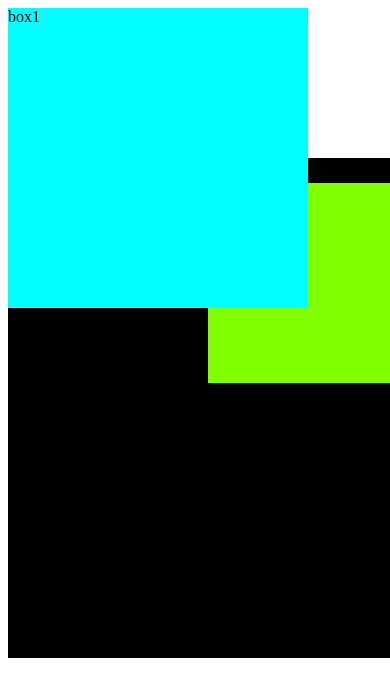
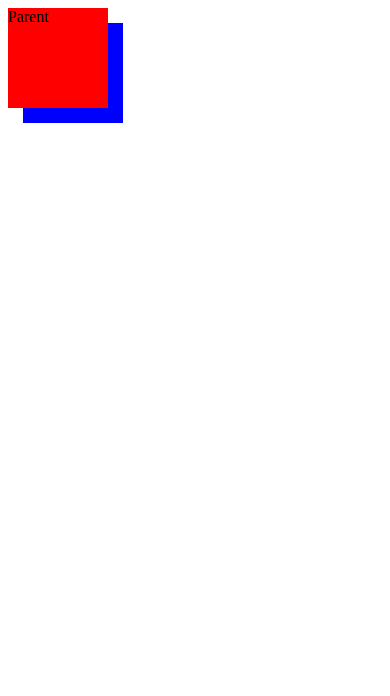
Before and after one commit to MinhNguyen4321/the-band-web, a plain HTML site: page asset/font/themify-icons/demo.html in a window 390 px wide. Drawn offline with Linux system fonts and the light colour scheme.

```diff
--- a/asset/font/themify-icons/demo.html
+++ b/asset/font/themify-icons/demo.html
@@ -7,45 +7,32 @@
     <meta name="viewport" content="width=device-width, initial-scale=1.0">
     <title>Document</title>
     <style>
-        .box {
-            position: fixed;
-            z-index: 4;
+        .parent {
+            z-index: 1;
+            background: red;
+            width: 100px;
+            height: 100px;
+            transform-style: preserve-3d;
+            position: relative;
         }
 
-        #box1 {
+        .child {
+            background: blue;
+            width: 100px;
+            height: 100px;
             position: absolute;
-            width: 300px;
-            height: 300px;
-            background-color: aqua;
-            z-index: 3;
-        }
-
-        #box2 {
-            top: 150px;
-            position: absolute;
-            width: 500px;
-            height: 500px;
-            background-color: black;
-            z-index: 2;
-        }
-
-        #box3 {
-            position: absolute;
-            width: 200px;
-            height: 200px;
-            background-color: chartreuse;
-            top: 25px;
-            left: 200px;
-            z-index: 2;
+            top: 15px;
+            left: 15px;
+            transform: translateZ(-10px);
         }
     </style>
 </head>
 
 <body>
-    <div class = box>
-        <div id="box1">box1</div>
-        <div id="box2">box2
-            <div id="box3">box3</div>
+    <div class="parent">
+        Parent
+        <div class="child">
+            Child
         </div>
     </div>
 </body>
```
Also changed, not shown: asset/css/responsive.css (+17 -2 lines), index.html (+1 -3 lines).
